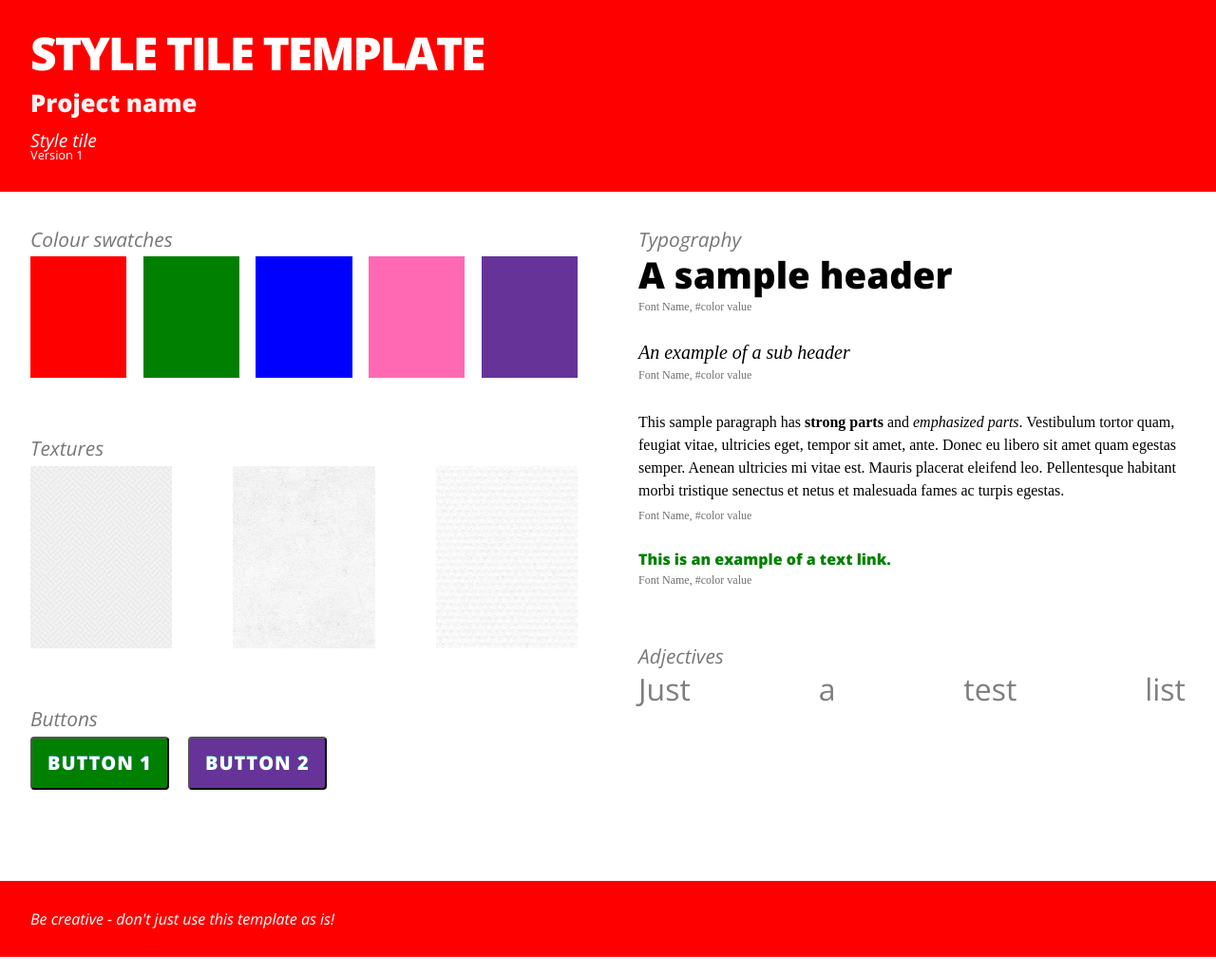
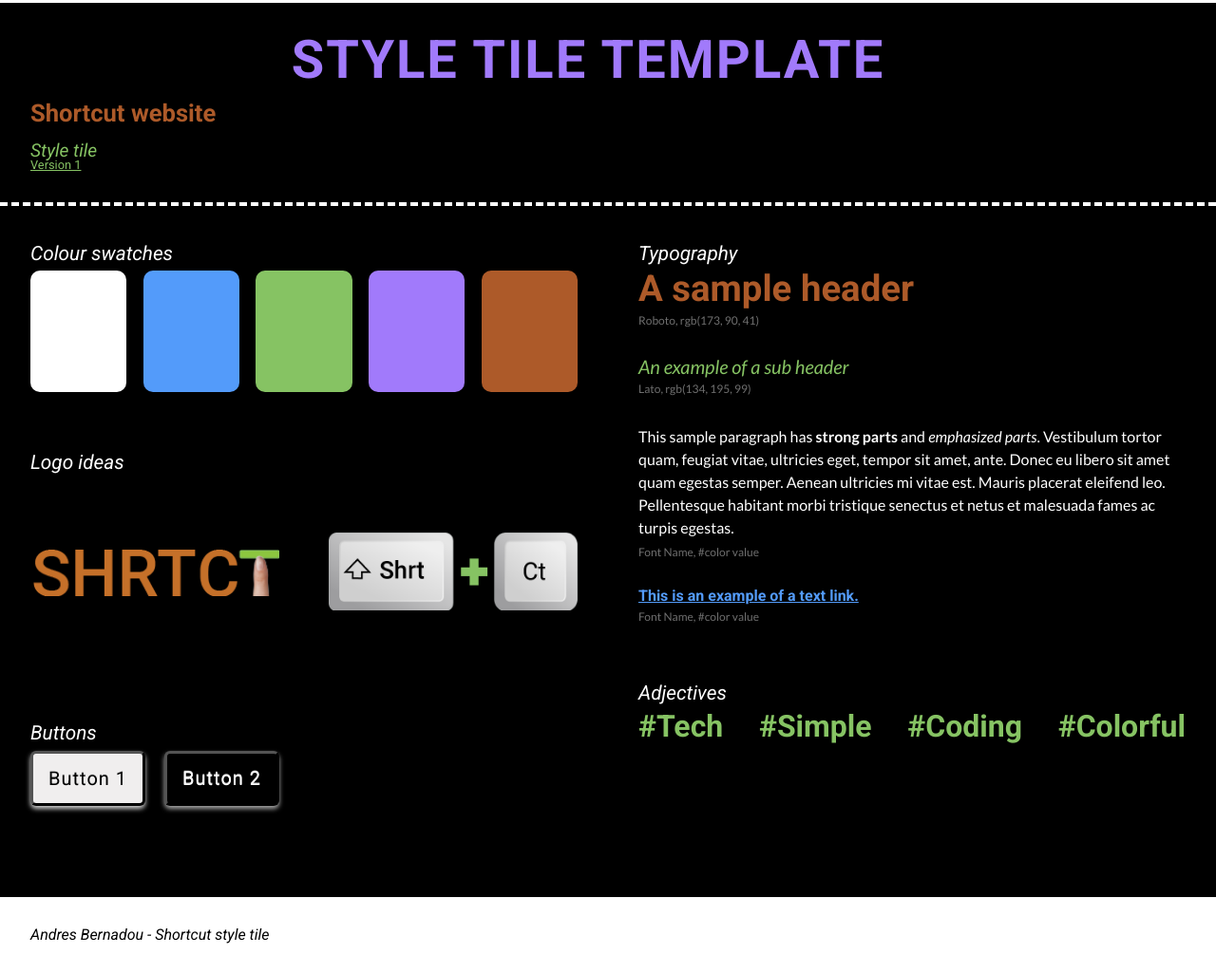
Before and after one commit to andresbernadou/Shortcut-style-tyle, a plain HTML site: page index.html in a window 1280 px wide. Shown: the whole page at 95% size. Drawn offline with nearby package versions, Linux system fonts and the light colour scheme; a web font is replaced by a local one.

Commit message:
changes
changes made

```diff
--- a/css/style.css
+++ b/css/style.css
@@ -1,8 +1,6 @@
 /* change these */
-
-@import url("https://fonts.googleapis.com/css?family=Open+Sans:400italic,800italic,400,800");
-/* @import url('https://fonts.googleapis.com/css?family=Open+Sans&display=swap'); */
-@import url("https://fonts.googleapis.com/css?family=Droid+Serif:400,700,400italic,700italic");
+@import url('https://fonts.googleapis.com/css2?family=Poppins:ital,wght@0,100;0,200;0,300;0,400;0,500;0,600;0,700;0,800;1,100;1,200;1,300;1,400;1,500;1,600&family=Roboto:ital,wght@0,100;0,300;0,400;0,500;0,700;0,900;1,100;1,300;1,400;1,500;1,700;1,900&display=swap');
+@import url('https://fonts.googleapis.com/css2?family=Lato:ital,wght@0,100;0,300;0,400;0,700;1,100;1,300;1,400;1,900&family=Poppins:ital,wght@0,100;0,200;0,300;0,400;0,500;0,600;0,700;0,800;1,100;1,200;1,300;1,400;1,500;1,600&family=Roboto:ital,wght@0,100;0,300;0,400;0,500;0,700;0,900;1,100;1,300;1,400;1,500;1,700;1,900&display=swap');
 
 * {
   box-sizing: border-box;
@@ -14,21 +12,23 @@ use the fonts in other ways in the font hierarchy etc. */
 
 /* change these */
 :root {
-  --bg-color: red;
-  --link-color: green;
-  --link-hover-color: blue;
-  --color-4: hotpink;
-  --color-5: rebeccapurple;
+  --bg-color: white;
+  --link-color: rgb(83, 155, 250);
+  --link-hover-color: rgb(23, 124, 255);
+  --color-4: rgb(161, 122, 251);
+  --color-5: rgb(173, 90, 41);
+  --color-6: rgb(134, 195, 99);
 
-  --primary-font: "Open Sans", sans-serif;
-  --secondary-font: "Droid Serif", serif;
-  --main-text-color: #000;
+  --primary-font:  "Roboto", sans-serif;
+  --secondary-font: "Lato", sans-serif;;
+  --main-text-color: white;
 
   --white-space: 1rem;
 }
+body{ background-color: black;}
 
 button {
-  transition: all 3s;
+  transition: all 2s ease-in-out;
 }
 
 a {
@@ -36,8 +36,9 @@ a {
 }
 
 button:hover {
-  background-color: var(--link-hover-color);
-  transform: scale(3) rotate(40deg);
+  box-shadow: 0px 1px 2px lightgray;
+  border-style:inset;
+  transform: scale(0.9) ;
 }
 
 button:active {
@@ -46,7 +47,7 @@ button:active {
 
 a:hover {
   color: var(--link-hover-color);
-  font-size: 4rem;
+
 }
 html {
   font-size: 100%;
@@ -68,33 +69,39 @@ footer {
 
 .full-width {
   background: var(--bg-color);
-  color: white;
+  color: black;
   width: 100%;
 }
+.header-wrapper {background-color: black; border-bottom: white dashed 4px; border-top: white solid 3px;}
 
 .header-wrapper h1 {
-  font-size: 3rem;
+  font-size: 3.5rem;
   text-transform: uppercase;
-  letter-spacing: -2px;
+  letter-spacing: 2px;
   padding-right: 0.75em;
   font-weight: bold;
-  color: white;
+  color: var(  --color-4);
+  text-align: center;
 }
 
 .header-wrapper h2 {
   font-size: 1.6em;
-  color: rgba(255, 255, 255, 0.95);
+  color: var(  --color-5);
   font-weight: bold;
   margin: var(--white-space) 0;
+  text-align: left;
 }
 
 .header-wrapper h3 {
   font-size: 1.2rem;
   font-style: italic;
+  color: var(  --color-6);
 }
 
 .header-wrapper h4 {
   font-size: 0.8rem;
+  text-decoration:underline;
+  color: var(  --color-6);
 }
 
 main {
@@ -108,7 +115,7 @@ section {
 .section-heading {
   font-style: italic;
   font-size: 1.3rem;
-  color: #777;
+  color: white;
   margin: 0.5rem 0;
 }
 
@@ -129,40 +136,51 @@ ul li:last-child {
 
 .color-swatch-1 {
   background-color: var(--bg-color);
+  border-radius: 10px;
 }
 
 .color-swatch-2 {
   background-color: var(--link-color);
+  border-radius: 10px;
 }
 
 .color-swatch-3 {
-  background-color: var(--link-hover-color);
+  background-color: var(--color-6);
+  border-radius: 10px;
 }
 
 .color-swatch-4 {
   background-color: var(--color-4);
+  border-radius: 10px;
 }
 
 .color-swatch-5 {
   background-color: var(--color-5);
+  border-radius: 10px;
 }
 
 .textures li {
   height: 30vw;
-  width: 40%;
-  margin-right: 5vw;
+  width: 80%;
+  margin-right: 4vw;
 }
 
 .texture-swatch-1 {
-  background: url(../img/pw_maze_white.png) top left repeat;
+  background: url(../img/logo1.png) top left;
 }
 
 .texture-swatch-2 {
-  background: url(../img/subtle_grunge.png) top left repeat;
+  background: url(../img/logo1.png) center ;
+
+  background-repeat: no-repeat;
+  background-size: 100%;
 }
 
 .texture-swatch-1 {
-  background: url(../img/pw_maze_white.png) top left repeat;
+  background: url(../img/logo2.png) center ;
+  background-repeat: no-repeat;
+  background-size: 100%;
+
 }
 
 .texture-swatch-3 {
@@ -182,22 +200,28 @@ ul li:last-child {
 
 button {
   padding: 1rem;
-  border-radius: 4px;
-  background: var(--link-color);
+  border-radius: 6px;
+  background:rgb(240, 238, 238);
   text-align: center;
   text-decoration: none;
-  font: bold 1.25em/1 var(--primary-font);
+  font:  1.25em/1 var(--primary-font);
   letter-spacing: 1px;
-  color: white;
-  text-transform: uppercase;
-  text-shadow: 0px -1px 0px #0374a0;
+  color: black;
+
+  text-shadow: 0px -1px 0px lightgray;
   transition: all 0.2s ease;
   cursor: pointer;
+  border: 3px  black;
+  border-style: outset;
+  box-shadow: 0px 3px 5px lightgray;
   margin: 0 1rem 0 0; /* 22S - 0 margin-bottom mobile */
 }
 
 .secondary-button {
-  background: var(--color-5);
+  background: black;
+color: white;
+text-shadow: 0px -1px 0px lightgray;
+box-shadow: 0px 3px 5px darkgray;
 }
 
 button:focus,
@@ -214,12 +238,15 @@ button:focus-within {
 .h1-sample {
   font-size: 2.4rem;
   font-weight: bold;
+  color: var(--color-5);
 }
 
 .h2-sample {
   font-family: var(--secondary-font);
   font-style: italic;
   font-size: 1.25rem;
+  color: var(--color-6);
+
 }
 
 p.typography-sample {
@@ -240,7 +267,7 @@ a {
   font-family: var(--primary-font);
   color: var(--link-color);
   font-weight: bold;
-  text-decoration: none;
+
   transition: all 0.2s;
 }
 
@@ -254,7 +281,13 @@ p[class*="font-details-"] {
 
 .adjectives ul {
   font-size: 2rem;
-  opacity: 0.5;
+
+}
+.adjectives ul li {
+  font-size: 2rem;
+  font-weight: bold;
+
+  color:var(--color-6) ;
 }
 
 .adjectives ul {
--- a/index.html
+++ b/index.html
@@ -12,7 +12,7 @@
     <div class="full-width header-wrapper">
       <header>
         <h1>Style Tile Template</h1>
-        <h2>Project name</h2>
+        <h2>Shortcut website</h2>
         <h3>Style tile</h3>
         <h4>Version 1</h4>
       </header>
@@ -31,11 +31,11 @@
           </ul>
         </section>
         <section class="textures">
-          <h3 class="section-heading">Textures</h3>
+          <h3 class="section-heading">Logo ideas</h3>
           <ul class="swatchgrid">
-            <li class="texture-swatch-1"></li>
+            <li class="texture-swatch-1"> </li>
             <li class="texture-swatch-2"></li>
-            <li class="texture-swatch-3"></li>
+
           </ul>
         </section>
         <section class="buttons">
@@ -53,13 +53,13 @@
           <h3 class="section-heading">Typography</h3>
           <h1 class="h1-sample">A sample header</h1>
           <p class="font-details-h1">
-            <span class="font-name">Font Name</span>,
-            <span class="font-color">#color value</span>
+            <span class="font-name">Roboto</span>,
+            <span class="font-color">rgb(173, 90, 41)</span>
           </p>
           <h2 class="h2-sample">An example of a sub header</h2>
           <p class="font-details-h2">
-            <span class="font-name">Font Name</span>,
-            <span class="font-color">#color value</span>
+            <span class="font-name">Lato</span>,
+            <span class="font-color">rgb(134, 195, 99)</span>
           </p>
           <p class="typography-sample">
             This sample paragraph has <strong>strong parts</strong> and
@@ -84,10 +84,10 @@
         <section class="adjectives">
           <h3 class="section-heading">Adjectives</h3>
           <ul>
-            <li>Just</li>
-            <li>a</li>
-            <li>test</li>
-            <li>list</li>
+            <li>#Tech</li>
+            <li>#Simple</li>
+            <li>#Coding</li>
+            <li>#Colorful</li>
           </ul>
         </section>
       </div>
@@ -96,7 +96,7 @@
 
     <div class="full-width">
       <footer>
-        <p>Be creative - don't just use this template as is!</p>
+        <p>Andres Bernadou - Shortcut style tile</p>
       </footer>
     </div>
   </body>
```
Also changed, not shown: img/logo1.png (added), img/logo2.png (added).
